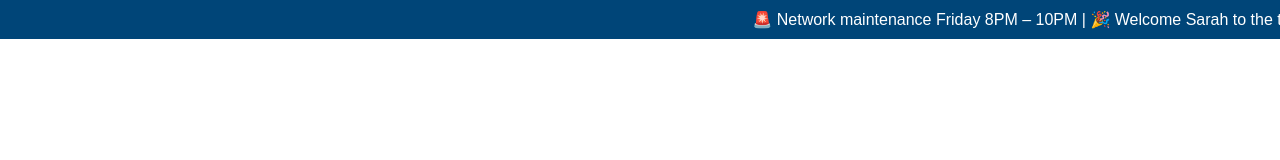
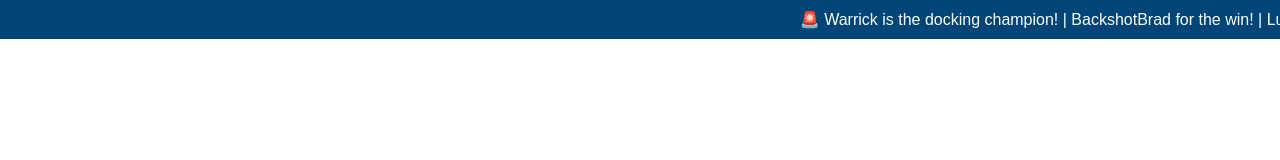
Before and after one commit to Luqzzzy/sharepoint-ticker, a plain HTML site: page index.html in a window 1280 px wide. Drawn offline with Linux system fonts and the light colour scheme.

Commit message:
Update index.html

```diff
--- a/index.html
+++ b/index.html
@@ -35,7 +35,7 @@
 <body>
   <div class="ticker">
     <div class="ticker-text">
-      🚨 Network maintenance Friday 8PM – 10PM | 🎉 Welcome Sarah to the team! | 📢 Submit timesheets by Thursday!
+      🚨 Warrick is the docking champion! | BackshotBrad for the win! | Luqzzzy is the GOAT 🙌
     </div>
   </div>
 </body>
```
